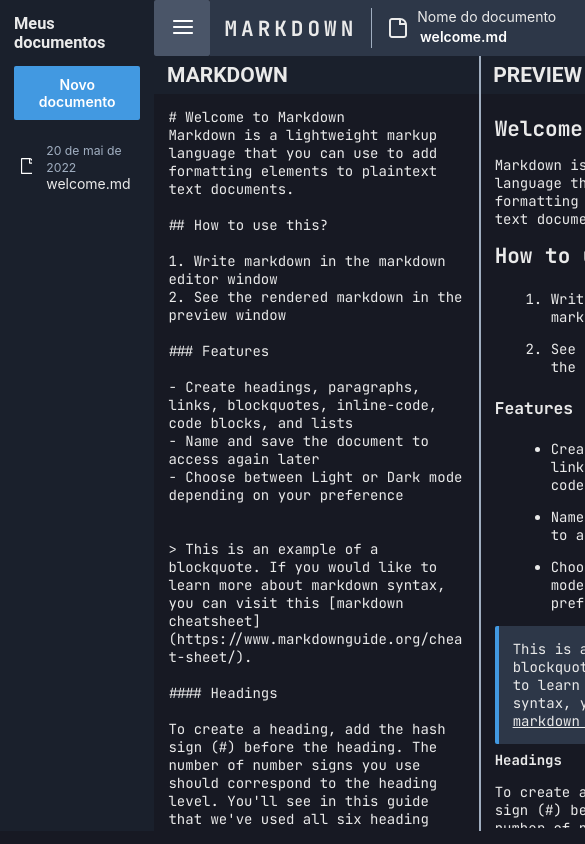
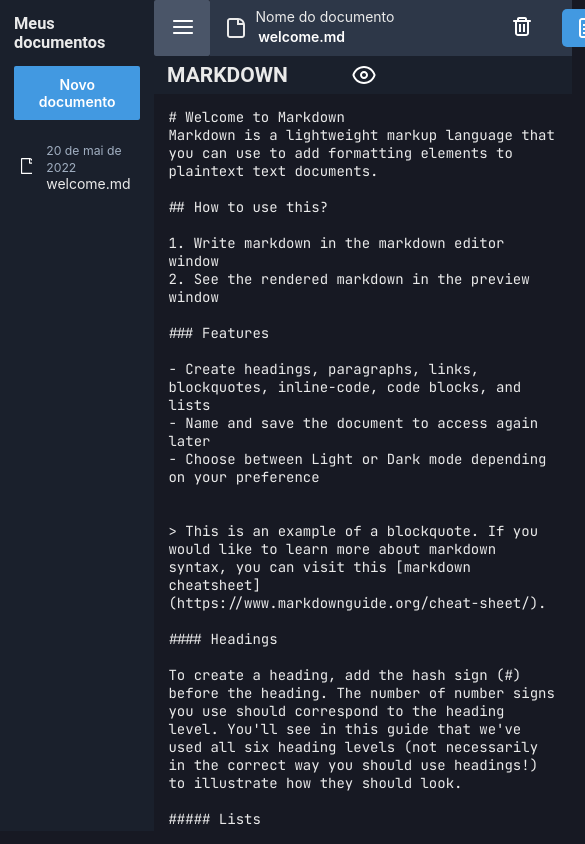
Before and after one commit to Luis-Felipe-N/markdown-editor, a React (Vite) app: page / in a window 390 px wide. Shown: the top 844 px of the page, 585 px wide, since content can reach past the window. Built offline with nearby package versions, Linux system fonts and the light colour scheme; no server answers.

Commit message:
finish mobile

```diff
--- a/src/components/Editor/index.tsx
+++ b/src/components/Editor/index.tsx
@@ -12,19 +12,15 @@ export function Editor() {
     }
 
     return (
-        <main className={style.editor}>
-            <section className={style.editor__markdown}>
+        <section className={style.editor}>
+
                 <div>
                     <h2>MARKDOWN</h2>
                 </div>
                 <textarea
-                    // ref={textAreaRef}
                     onChange={(e) => {handleUpdateTextArea(e.target.value)}}
                     value={file?.content}
                 />
-            </section>
-
-
-        </main>
+        </section>
     )
 }
--- a/src/components/Editor/style.module.scss
+++ b/src/components/Editor/style.module.scss
@@ -1,7 +1,4 @@
 .editor {
-    display: flex;
-
-    &__markdown {
     flex: 1;
 
     textarea {
@@ -36,5 +33,5 @@
             color: var(--color-gray-400);
         }
     }
+
 }
-}
--- a/src/components/Header/index.tsx
+++ b/src/components/Header/index.tsx
@@ -1,5 +1,5 @@
 import { useContext, useState } from "react";
-import { useParams } from "react-router-dom";
+import { useNavigate, useParams } from "react-router-dom";
 import { AuthContext } from "../../context/AuthContext";
 import { FileContext } from "../../context/FileContext";
 import { deleteDoc } from "../../services/firebase";
@@ -13,8 +13,9 @@ export function Header({ onToggleLoginMenu }: IHeaderProps) {
   const [ dropDownIsOpen, setDropDownIsOpen ] = useState(false)
 
   const { user, logOut } = useContext(AuthContext);
-  const { file, saveChange, changeContentFile } = useContext(FileContext);
-  const { id } = useParams();
+  const { file, saveChange, deleteCurrentDoc, changeContentFile } = useContext(FileContext);
+  const { fileId } = useParams();
+  const navigate = useNavigate()
 
   function handleChangedocumentName(text: string) {
     changeContentFile({ name: text });
@@ -26,15 +27,15 @@ export function Header({ onToggleLoginMenu }: IHeaderProps) {
     if (!haveDotMD) {
       const textWithDotMD = text + '.md'
       changeContentFile({ name: textWithDotMD });
-      console.log(file.name)
     }
   }
 
   function handleSaveChanges() {
     if (user) {
       addDotMDInFileName()
-      if (id !== undefined) {
-        saveChange(id);
+      if (fileId !== undefined) {
+        saveChange(fileId);
+        navigate(fileId, { replace: true });
       }
     } else {
       onToggleLoginMenu();
@@ -46,12 +47,8 @@ export function Header({ onToggleLoginMenu }: IHeaderProps) {
   }
 
   function handleDeleteFile() {
-    if (user) {
-      if(user.isUserLocal) {
-
-      } else {
-        deleteDoc(file.id, user.uid)
-      }
+    if (fileId) {
+      deleteCurrentDoc(fileId)
     }
   }
 
@@ -62,7 +59,7 @@ export function Header({ onToggleLoginMenu }: IHeaderProps) {
   return (
     <>
       <header className={style.header}>
-        <h2>MARKDOWN</h2>
+        <h2 className={style.title}>MARKDOWN</h2>
 
         <div className={style.documentName}>
           <svg
@@ -107,6 +104,9 @@ export function Header({ onToggleLoginMenu }: IHeaderProps) {
                 dropDownIsOpen ? `${style.dropdownUser} ${style.active}` : style.dropdownUser
                 }>
                 <ul>
+                  <li>
+                    <span>{user.name}</span>
+                  </li>
                   <li>
                     <button onClick={handleLogout}>
                       <svg width="24" height="24" viewBox="0 0 24 24" fill="none" xmlns="http://www.w3.org/2000/svg"><path d="M8.51428 20H4.51428C3.40971 20 2.51428 19.1046 2.51428 18V6C2.51428 4.89543 3.40971 4 4.51428 4H8.51428V6H4.51428V18H8.51428V20Z" fill="currentColor" /><path d="M13.8418 17.385L15.262 15.9768L11.3428 12.0242L20.4857 12.0242C21.038 12.0242 21.4857 11.5765 21.4857 11.0242C21.4857 10.4719 21.038 10.0242 20.4857 10.0242L11.3236 10.0242L15.304 6.0774L13.8958 4.6572L7.5049 10.9941L13.8418 17.385Z" fill="currentColor" /></svg>
@@ -154,7 +154,7 @@ export function Header({ onToggleLoginMenu }: IHeaderProps) {
                 fill="currentColor"
               />
             </svg>
-            Salver alterações
+            <span>Salver alterações</span>
           </button>
         </div>
       </header>
--- a/src/components/Header/style.module.scss
+++ b/src/components/Header/style.module.scss
@@ -10,18 +10,19 @@
     width: calc(100% - 4rem);
     margin-left: auto;
 
-    > h2 {
+    .title {
         font-family: 'JetBrains Mono', monospace;
         letter-spacing: 4px;
+        border-right: 1px solid var(--color-gray-400);
+        padding-right: 1rem;
     }
 
     .documentName {
         display: flex;
         align-items: center;
-        padding-left: 1rem;
         gap: .5rem;
 
-        border-left: 1px solid var(--color-gray-400);
+
         input {
             border: 0;
             outline: 0;
@@ -77,15 +78,22 @@
             .dropdownUser.active {
                 display: block;
                 padding: .5rem .5rem 1rem;
-                width: 100%;
+                width: 20rem;
+                // width: 100%;
                 position: absolute;
                 top: 4rem;
-                left: 0;
+                right: 0;
                 background-color: var(--color-gray-700);
                 box-shadow: 0 0 20px rgba($color: #000000, $alpha: .1);
                 border-radius: 5px;
                 ul {
                     list-style: none;
+                    text-align: center;
+
+                    span {
+                        display: inline-block;
+                        padding: .5rem 0;
+                    }
 
                     button {
                         display: flex;
@@ -123,3 +131,17 @@
         background-color: var(--color-gray-700);
     }
 }
+
+@media (max-width: 1000px) {
+    .header {
+        .btns {
+            button span,button h3{
+                display: none;
+            }
+        }
+
+        .title {
+            display: none;
+        }
+    }
+}
--- a/src/components/Preview/style.module.scss
+++ b/src/components/Preview/style.module.scss
@@ -60,3 +60,9 @@
         }
     }
 }
+
+@media (max-width: 1000px) {
+    .preview {
+        display: none;
+    }
+}
--- a/src/components/SideBar/index.tsx
+++ b/src/components/SideBar/index.tsx
@@ -19,7 +19,7 @@ export function SideBar({ onToggleLoginMenu }: ISideBarrops) {
     const navigate = useNavigate()
 
     const { user } = useContext(AuthContext)
-    const { files } = useContext(FileContext)
+    const { files, createNewDoc } = useContext(FileContext)
 
     function handleCloseSideBar() {
         setSideBarIsClose( currentState => !currentState)
@@ -27,15 +27,7 @@ export function SideBar({ onToggleLoginMenu }: ISideBarrops) {
 
     function handleCreateNewDoc() {
         if (user) {
-            if (!user.isUserLocal) {
-                const newFile = createDoc(user.uid)
-                // navigate(newFile.id, { replace: true });
-            } else {
-                const event = new Event('storage')
-                const newFile = createDocLocal(user.uid)
-                // navigate(newFile.id, { replace: true });
-                window.dispatchEvent(event)
-            }
+            createNewDoc()
         } else {
             onToggleLoginMenu()
         }
--- a/src/context/AuthContext.tsx
+++ b/src/context/AuthContext.tsx
@@ -84,6 +84,7 @@ export function AuthContextProvider(props: IAuthContextProviderProps) {
   function logOut() {
     if (user?.isUserLocal) {
       localStorage.removeItem("user");
+      localStorage.removeItem("files");
       setUser(undefined);
     } else {
       signOut(auth);
--- a/src/context/FileContext.tsx
+++ b/src/context/FileContext.tsx
@@ -1,7 +1,6 @@
 import { createContext, ReactNode, useContext, useEffect, useState } from "react";
-import { useNavigate } from "react-router-dom";
-import { getAllFiles, saveDocChanges } from "../services/firebase";
-import { getAllFilesLocal, saveDocChangesLocal } from "../services/localStorage";
+import { getAllFiles, saveDocChanges, deleteDoc, createDoc } from "../services/firebase";
+import { createDocLocal, deleteDocLocal, getAllFilesLocal, saveDocChangesLocal } from "../services/localStorage";
 import { IFile } from "../types/File";
 import { AuthContext } from "./AuthContext";
 
@@ -44,13 +43,14 @@ interface IFileContextProviderProps {
 }
 
 interface IFileContext {
-    file: IFile;
-    files: IFile[];
-    setFiles:  React.Dispatch<React.SetStateAction<IFile[]>>;
-    setNewFile: (fileId: string | undefined) => void;
-    saveChange: (fileId: string) => void;
-    changeContentFile: (prop: any) => void;
-    deleteDoc: (fileId: string) => void;
+    file: IFile,
+    files: IFile[],
+    setFiles:  React.Dispatch<React.SetStateAction<IFile[]>>,
+    setNewFile: (fileId: string | undefined) => void,
+    createNewDoc: () => void;
+    saveChange: (fileId: string) => void,
+    changeContentFile: (prop: any) => void,
+    deleteCurrentDoc: (fileId: string) => void,
 }
 
 export const FileContext = createContext({} as IFileContext)
@@ -88,7 +88,22 @@ export function FileContextProvider(props: IFileContextProviderProps) {
             const fileFilted = files.filter(file => file.id === fileId)[0]
             setFile(fileFilted)
         } else {
-            setFile(welcomeFile)
+            if(!user?.uid) {
+                setFile(welcomeFile)
+            }
+        }
+    }
+
+    function createNewDoc() {
+        if( user ) {
+        if (!user.isUserLocal) {
+            createDoc(user.uid)
+
+        } else {
+            const event = new Event('storage')
+            createDocLocal(user.uid)
+            window.dispatchEvent(event)
+        }
         }
     }
 
@@ -104,8 +119,15 @@ export function FileContextProvider(props: IFileContextProviderProps) {
         }
     }
 
-    function deleteDoc(fileId: string) {
-
+    function deleteCurrentDoc(fileId: string) {
+        if (user) {
+            if (!user.isUserLocal) {
+                deleteDoc(fileId, user.uid)
+            } else {
+                console.log('deletando do local')
+                deleteDocLocal(fileId)
+            }
+        }
     }
 
     return (
@@ -115,8 +137,9 @@ export function FileContextProvider(props: IFileContextProviderProps) {
                 files,
                 setFiles,
                 setNewFile,
+                createNewDoc,
                 saveChange,
-                deleteDoc,
+                deleteCurrentDoc,
                 changeContentFile}
         }>
             {props.children}
--- a/src/main.tsx
+++ b/src/main.tsx
@@ -14,7 +14,7 @@ ReactDOM.createRoot(document.getElementById("root")!).render(
         <Routes>
             <Route path="/" element={<App />}>
               {/* React */}
-              <Route path=":id" element={<Home />} />
+              <Route path=":fileId" element={<Home />} />
             </Route>
         </Routes>
       </BrowserRouter>
--- a/src/pages/index.tsx
+++ b/src/pages/index.tsx
@@ -13,8 +13,9 @@ import style from "../style/pages/home.module.scss"
 
 export function Home() {
     const [ loginModalIsOpen, setLoginModalIsOpen ]  = useState(false)
+    const [ previewIsOpen, setPreviewIsOpen ]  = useState(false)
 
-    const { id } = useParams()
+    const { fileId } = useParams()
     const { setNewFile, files } = useContext(FileContext)
     const navigate = useNavigate()
 
@@ -24,12 +25,12 @@ export function Home() {
     }
 
     useEffect(() => {
-        setNewFile(id)
-    }, [id])
+        setNewFile(fileId)
+    }, [fileId])
 
     useEffect(() => {
-        console.log('loop')
         const lastFile = files[files.length - 1]
+        console.log(lastFile)
         if(lastFile) {
             navigate(lastFile.id, { replace: true });
         } else {
@@ -44,7 +45,13 @@ export function Home() {
             <SideBar onToggleLoginMenu={handleToggleLoginModal} />
             <main>
                 <Header onToggleLoginMenu={handleToggleLoginModal} />
-                <div className={style.wrapper}>
+                <div className={previewIsOpen ? `${style.wrapper} ${style.previewOpen}` : style.wrapper}>
+                    <button
+                        className={style.btnToggleView}
+                        onClick={() => setPreviewIsOpen(!previewIsOpen)}
+                    >
+                        <svg width="24" height="24" viewBox="0 0 24 24" fill="none" xmlns="http://www.w3.org/2000/svg"><path fill-rule="evenodd" clip-rule="evenodd" d="M16 12C16 14.2091 14.2091 16 12 16C9.79086 16 8 14.2091 8 12C8 9.79086 9.79086 8 12 8C14.2091 8 16 9.79086 16 12ZM14 12C14 13.1046 13.1046 14 12 14C10.8954 14 10 13.1046 10 12C10 10.8954 10.8954 10 12 10C13.1046 10 14 10.8954 14 12Z" fill="currentColor" /><path fill-rule="evenodd" clip-rule="evenodd" d="M12 3C17.5915 3 22.2898 6.82432 23.6219 12C22.2898 17.1757 17.5915 21 12 21C6.40848 21 1.71018 17.1757 0.378052 12C1.71018 6.82432 6.40848 3 12 3ZM12 19C7.52443 19 3.73132 16.0581 2.45723 12C3.73132 7.94186 7.52443 5 12 5C16.4756 5 20.2687 7.94186 21.5428 12C20.2687 16.0581 16.4756 19 12 19Z" fill="currentColor" /></svg>
+                    </button>
                     <Editor />
                     <Preview />
                 </div>
--- a/src/services/localStorage.ts
+++ b/src/services/localStorage.ts
@@ -57,21 +57,30 @@ export function getAllFilesLocal(setFiles: any) {
 
 
 interface ISaveDocChangesLocal {
-    fileId: string;
-    ChangedFile: IFile;
+    fileId: string,
+    file: IFile,
 }
 
-export function saveDocChangesLocal({fileId, ChangedFile}: ISaveDocChangesLocal){
+export function saveDocChangesLocal({fileId, file}: ISaveDocChangesLocal){
     const files = localStorage.getItem('files')
 
     if (files!==null) {
         const parseFiles: IFile[] = JSON.parse(files)
-        parseFiles.map((file) => {
-            if (file.id = fileId) {
-                return ChangedFile
-            }
-        })
+        const changedFiles = parseFiles.map((fileM) => fileM.id === fileId ? file : fileM)
+        localStorage.setItem('files', JSON.stringify(changedFiles))
+        const event = new Event('storage')
+        window.dispatchEvent(event)
+    }
+}
 
+export function deleteDocLocal(fileId: string) {
+    const files = localStorage.getItem('files')
+
+    if (files!==null) {
+        const parseFiles: IFile[] = JSON.parse(files)
+        const fileIndex = parseFiles.findIndex(file => file.id === fileId)
+        parseFiles.slice(fileIndex)
+        console.log(parseFiles)
         localStorage.setItem('files', JSON.stringify(parseFiles))
     }
 }
--- a/src/style/pages/home.module.scss
+++ b/src/style/pages/home.module.scss
@@ -1,3 +1,5 @@
+@import '../utils/mixins.scss';
+
 .home {
     display: flex;
 
@@ -5,7 +7,32 @@
         flex: 1;
 
         .wrapper {
+            .btnToggleView {
+                @include btn;
+                position: absolute;
+                right: 0;
+                padding: 0.5rem 1rem;
+                background-color: transparent;
+                display: none;
+            }
             display: flex;
         }
     }
 }
+
+@media (max-width: 1000px) {
+    .wrapper {
+        .btnToggleView {
+            display: block !important;
+        }
+
+        &.previewOpen {
+            section:first-child {
+                display: none !important;
+            }
+            section:last-child {
+                display: block;
+            }
+        }
+    }
+}
```
Lines whose indentation alone changed are shown as unchanged.
